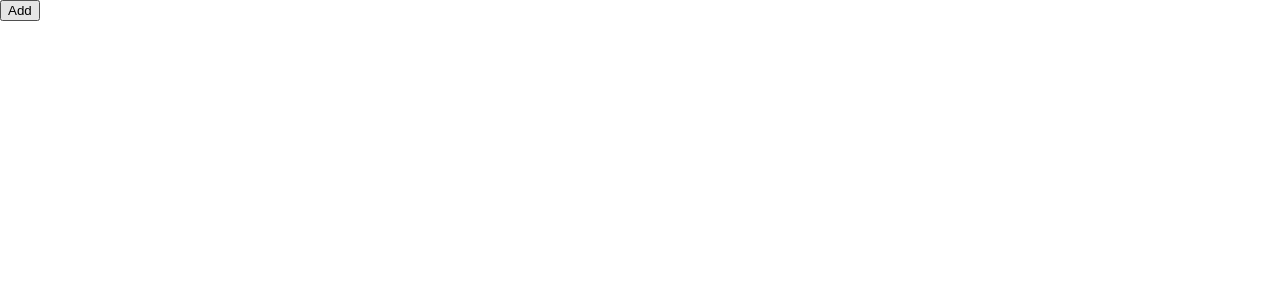
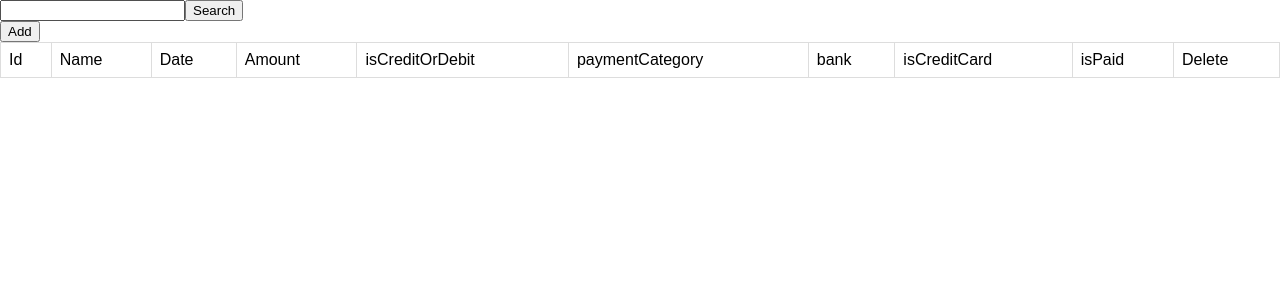
Before and after one commit to houseOfEorl/expenses-app, a React (Create React App) app: page / in a window 1280 px wide. Shown: the top 300 px of the page. Built offline with nearby package versions, Linux system fonts and the light colour scheme.

Commit message:
adding search filter
adding search filter

```diff
--- a/src/actions/index.js
+++ b/src/actions/index.js
@@ -16,7 +16,12 @@ export const deleteExpense = deleteExpenseId => ({
     deleteExpenseId
 })
 
-export const setVisibiltyFilter = filter => ({
+export const setVisibilityFilter = filter => ({
     type: 'SET_VISIBILITY_FILTER',
     filter
 })
+
+export const VisibilityFilters = {
+    SHOW_ALL: 'SHOW_ALL',
+    SHOW_PER_YEAR_MONTH: 'SHOW_PER_YEAR_MONTH'
+}
--- a/src/components/App.js
+++ b/src/components/App.js
@@ -1,5 +1,5 @@
 import React, { Component } from 'react';
-import NavbarExpense from '../containers/NavbarExpense';
+import ExpenseNavbar from '../containers/ExpenseNavbar';
 import VisibleExpenseList from '../containers/VisibleExpenseList';
 import ExpenseModal from '../containers/ExpenseModal';
 
@@ -7,7 +7,7 @@ class App extends Component {
   render() {
     return (
       <div className="App">
-        <NavbarExpense />
+        <ExpenseNavbar />
         <ExpenseModal />
         <VisibleExpenseList />
       </div>
--- a/src/components/ExpenseList.js
+++ b/src/components/ExpenseList.js
@@ -5,6 +5,18 @@ import Expense from './Expense';
 const ExpenseList = ({ expenses, handleDeleteRow, handleChangeCell }) => (
     <table className="table">
         <tbody>
+        <tr>
+            <td> Id </td>
+            <td> Name </td>
+            <td> Date </td>
+            <td> Amount </td>
+            <td> isCreditOrDebit  </td>
+            <td> paymentCategory </td>
+            <td> bank </td>
+            <td> isCreditCard  </td>
+            <td> isPaid </td>
+            <td> Delete  </td>
+        </tr>
             {expenses.map(expense =>
                 <Expense
                     key = {expense.id}
@@ -25,7 +37,7 @@ ExpenseList.propTypes = {
       date: PropTypes.string.isRequired,
       amount: PropTypes.string.isRequired,
       isCreditOrDebit: PropTypes.string.isRequired,
-      paymentCategory: PropTypes.string.isRequiredsy,
+      paymentCategory: PropTypes.string.isRequired,
       bank: PropTypes.string.isRequired,
       isCreditCard: PropTypes.bool.isRequired,
       isPaid: PropTypes.bool.isRequired
--- /dev/null
+++ b/src/components/ExpenseSearchBar.js
@@ -0,0 +1,18 @@
+import React from 'react';
+import PropTypes from 'prop-types';
+
+const ExpenseSearchBar = ({handleSearchExpense}) => (
+    <div>
+
+        <input type="text" name="MonthPicker" />
+        <button type="submit" onClick={(e) => handleSearchExpense(e)}  >
+            Search
+        </button>
+    </div>
+)
+
+ExpenseSearchBar.propTypes = {
+    handleSearchExpense: PropTypes.func.isRequired
+}
+
+export default ExpenseSearchBar;
--- /dev/null
+++ b/src/containers/ExpenseNavbar.js
@@ -0,0 +1,47 @@
+import React, { Component } from 'react';
+import { connect } from 'react-redux';
+import { addExpense, setVisibilityFilter } from '../actions';
+import PropTypes from 'prop-types';
+import ExpenseSearchBar from '../components/ExpenseSearchBar';
+
+class ExpenseNavbar extends Component {
+
+    constructor(props) {
+        super(props)
+        this.handleAddExpense = this.handleAddExpense.bind(this);
+        this.handleSearchExpense = this.handleSearchExpense.bind(this);
+    }
+
+
+    handleAddExpense(e) {
+        e.preventDefault()
+        const { dispatch } = this.props;
+
+        dispatch(addExpense());
+    }
+
+    handleSearchExpense(e) {
+        e.preventDefault()
+        const { dispatch } = this.props;
+
+        dispatch(setVisibilityFilter("2018-11-04"));
+    }
+
+    render() {
+        return (
+            <div>
+                <ExpenseSearchBar handleSearchExpense={this.handleSearchExpense} />
+                <button type="submit" onClick={this.handleAddExpense}>
+                    Add
+                </button>
+            </div>
+        )
+    }
+}
+
+ExpenseNavbar.propTypes = {
+    dispatch: PropTypes.func.isRequired
+}
+
+
+export default connect()(ExpenseNavbar)
--- a/src/containers/NavbarExpense.js
+++ /dev/null
@@ -1,36 +0,0 @@
-import React, { Component } from 'react';
-import { connect } from 'react-redux';
-import { addExpense } from '../actions';
-import PropTypes from 'prop-types';
-
-class NavbarExpense extends Component {
-
-    constructor(props) {
-        super(props)
-        this.handleOnClick = this.handleOnClick.bind(this);
-    }
-
-    handleOnClick(e) {
-        e.preventDefault()
-        const { dispatch } = this.props;
-
-        dispatch(addExpense());
-    }
-
-    render() {
-        return (
-            <div>
-                <button type="submit" onClick={this.handleOnClick}>
-                    Add
-                </button>
-            </div>
-        )
-    }
-}
-
-NavbarExpense.propTypes = {
-    dispatch: PropTypes.func.isRequired
-}
-
-
-export default connect()(NavbarExpense)
--- a/src/containers/VisibleExpenseList.js
+++ b/src/containers/VisibleExpenseList.js
@@ -35,12 +35,22 @@ class VisibleExpenseList extends Component {
     }
 }
 
-const getVisibleExpense = (expenses, filterPeriod, filterTypeOfExpense) => {
-    return expenses;
+const getVisibleExpense = (expenses, filter) => {
+
+    return expenses.filter(x => new Date(x.date).getMonth() ==  new Date(filter).getMonth() && new Date(x.date).getFullYear() ==  new Date(filter).getFullYear())
+
+    // switch (filter) {
+    //     case VisibilityFilters.SHOW_ALL:
+    //         return expenses
+    //     case VisibilityFilters.SHOW_PER_YEAR_MONTH:
+    //         return expenses.filter(x => x.isCreditCard)
+    //     default:
+    //         throw new Error('Unkown filter: ' + filter)
+    // }
 }
 
 const mapStateToProps = (state , store) => ({
-    expenses: getVisibleExpense(state.expenses, state.period, state.typeOfExpense)
+    expenses: getVisibleExpense(state.expenses, state.periodFilter)
 })
 
 const mapDispatchToProps = dispatch => ({
--- a/src/reducers/expenses.js
+++ b/src/reducers/expenses.js
@@ -6,13 +6,13 @@ const expenses = (state = [], action) => {
                 {
                     id: action.id,
                     name: "",
-                    date: "",
+                    date: new Date().toISOString().slice(0, 10),
                     amount: "",
                     isCreditOrDebit: "",
                     paymentCategory: "",
                     bank: "",
-                    isCreditCard: "",
-                    isPaid: ""
+                    isCreditCard: false,
+                    isPaid: false
                 }
             ];
 
--- a/src/reducers/index.js
+++ b/src/reducers/index.js
@@ -1,6 +1,8 @@
 import { combineReducers } from 'redux';
 import expenses from './expenses';
+import periodFilter from './periodFilter';
 
 export default combineReducers ({
-    expenses
+    expenses,
+    periodFilter
 })
--- /dev/null
+++ b/src/reducers/periodFilter.js
@@ -0,0 +1,10 @@
+const periodFilter = (state = new Date().toISOString().slice(0, 10), action) => {
+    switch (action.type) {
+        case 'SET_VISIBILITY_FILTER':
+            return action.filter
+        default:
+            return state
+    }
+}
+
+export default periodFilter
```
